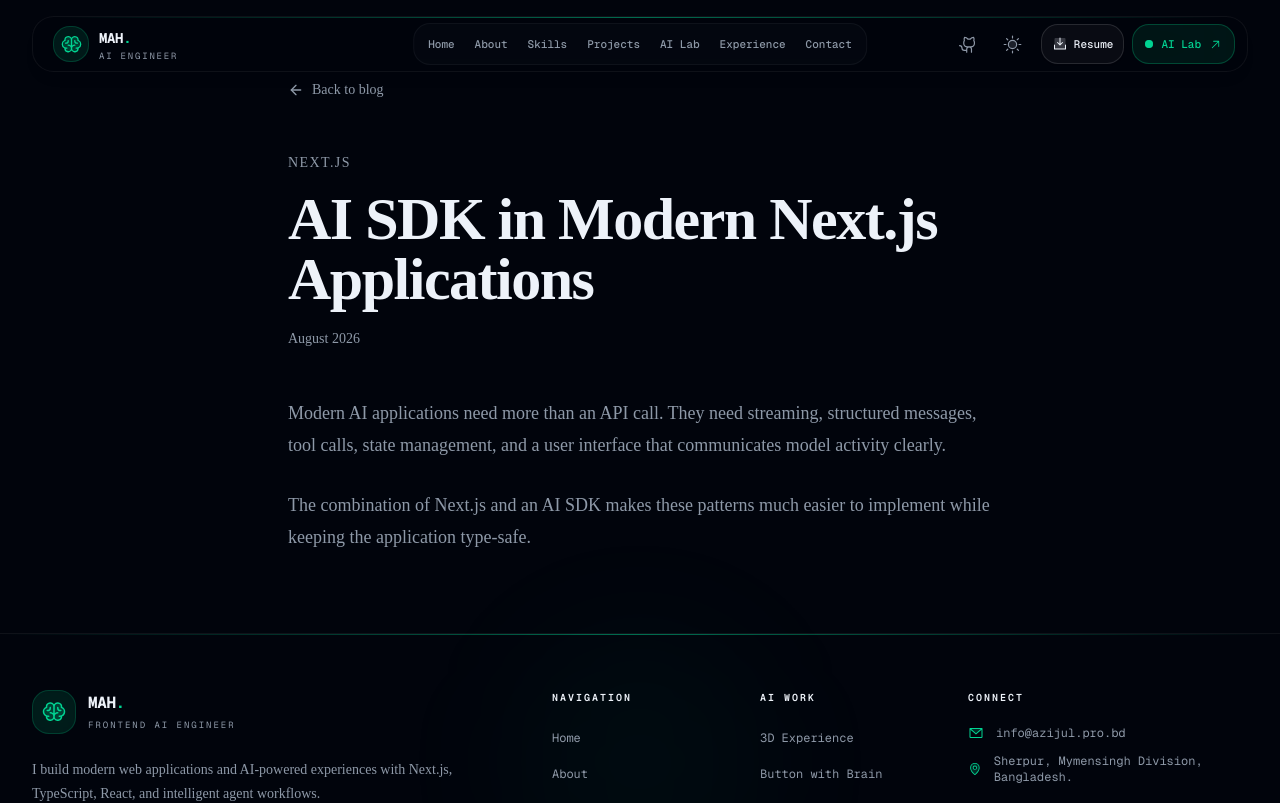
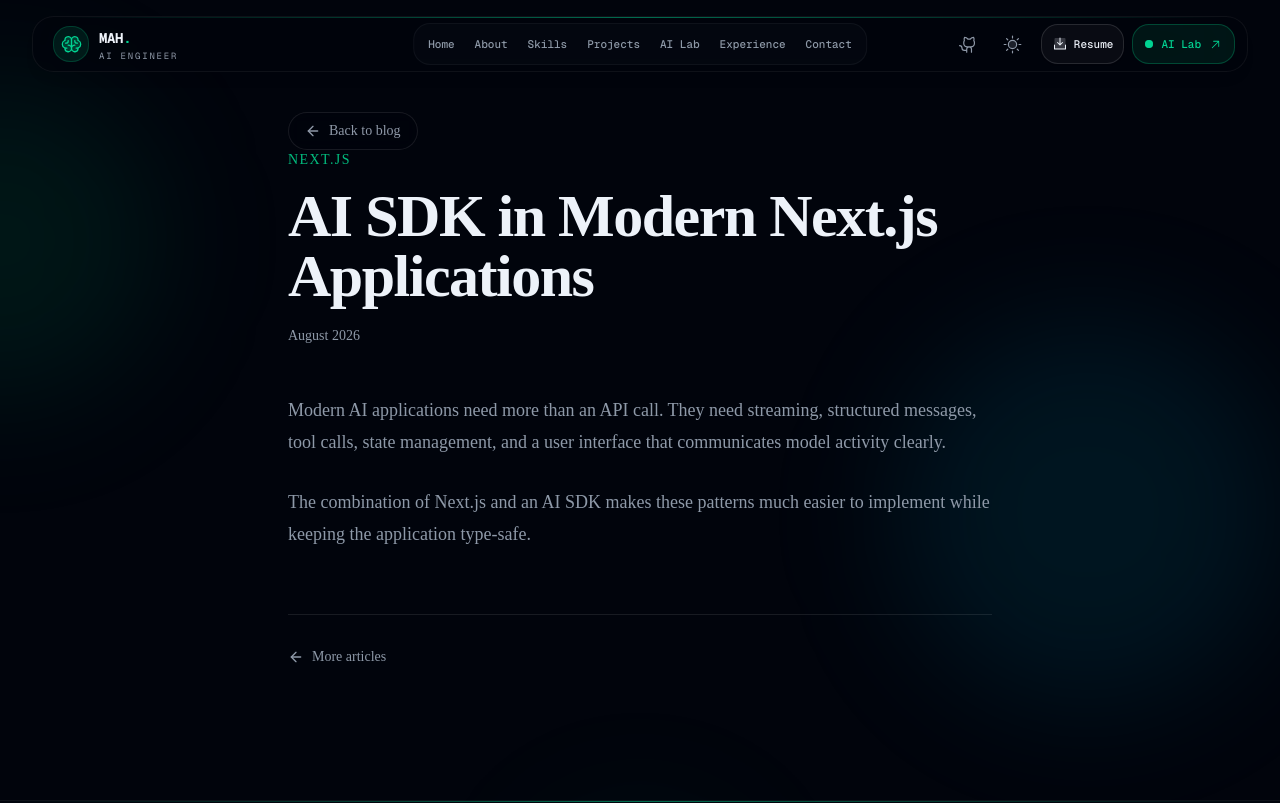
Before and after one commit to azijulhakimbd/Portfolio, a Next.js app: page /blog/ai-sdk-nextjs in a window 1280 px wide. Shown: the top 803 px of the page. Built offline with nearby package versions, Linux system fonts and the light colour scheme.

Commit message:
update:blog and blog details page

```diff
--- a/app/blog/[slug]/page.tsx
+++ b/app/blog/[slug]/page.tsx
@@ -1,5 +1,8 @@
 import Link from "next/link";
 import { ArrowLeft } from "lucide-react";
+import BlogPostContent from "../blog-post-content";
+
+
 
 type BlogPageProps = {
   params: Promise<{ slug: string }>;
@@ -24,6 +27,7 @@ const posts: Record<
       "The most important lesson is that the model should not be treated as the entire application. Good agent architecture requires clear tools, validation, error handling, and a predictable user experience.",
     ],
   },
+
   "ai-sdk-nextjs": {
     title: "AI SDK in Modern Next.js Applications",
     category: "Next.js",
@@ -33,6 +37,7 @@ const posts: Record<
       "The combination of Next.js and an AI SDK makes these patterns much easier to implement while keeping the application type-safe.",
     ],
   },
+
   "designing-ai-interfaces": {
     title: "Designing Better AI Interfaces",
     category: "AI UX",
@@ -44,7 +49,9 @@ const posts: Record<
   },
 };
 
-export default async function BlogDetailsPage({ params }: BlogPageProps) {
+export default async function BlogDetailsPage({
+  params,
+}: BlogPageProps) {
   const { slug } = await params;
   const post = posts[slug];
 
@@ -52,42 +59,59 @@ export default async function BlogDetailsPage({ params }: BlogPageProps) {
     return (
       <main className="mx-auto max-w-4xl px-6 py-20">
         <h1 className="text-4xl font-bold">Post not found</h1>
+
+        <Link
+          href="/blog"
+          className="mt-6 inline-flex items-center gap-2 text-sm text-muted-foreground transition-colors hover:text-foreground"
+        >
+          <ArrowLeft className="size-4" />
+          Back to blog
+        </Link>
       </main>
     );
   }
 
   return (
-    <main className="mx-auto max-w-3xl px-6 py-20 lg:px-8">
-      <Link
-        href="/blog"
-        className="inline-flex items-center gap-2 text-sm text-muted-foreground"
-      >
-        <ArrowLeft className="size-4" />
-        Back to blog
-      </Link>
+    <main className="relative min-h-screen overflow-hidden">
+      {/* Ambient background */}
+      <div
+        aria-hidden="true"
+        className="pointer-events-none absolute -left-40 top-20 h-80 w-80 rounded-full bg-emerald-500/10 blur-3xl"
+      />
 
-      <article className="mt-12">
-        <p className="text-sm uppercase tracking-widest text-muted-foreground">
-          {post.category}
-        </p>
+      <div
+        aria-hidden="true"
+        className="pointer-events-none absolute right-0 top-[40%] h-96 w-96 rounded-full bg-cyan-500/10 blur-3xl"
+      />
 
-        <h1 className="mt-4 text-4xl font-bold tracking-tight sm:text-6xl">
-          {post.title}
-        </h1>
+      <div className="relative mx-auto max-w-3xl px-6 py-20 lg:px-8 lg:py-28">
+        {/* Back button */}
+        <Link
+          href="/blog"
+          className="group inline-flex items-center gap-2 rounded-full border bg-background/70 px-4 py-2 text-sm text-muted-foreground backdrop-blur transition-all duration-300 hover:border-emerald-500/40 hover:text-foreground"
+        >
+          <ArrowLeft className="size-4 transition-transform duration-300 group-hover:-translate-x-1" />
+          Back to blog
+        </Link>
 
-        <p className="mt-5 text-sm text-muted-foreground">{post.date}</p>
+        <BlogPostContent
+          title={post.title}
+          category={post.category}
+          date={post.date}
+          content={post.content}
+        />
 
-        <div className="mt-12 space-y-7">
-          {post.content.map((paragraph) => (
-            <p
-              key={paragraph}
-              className="text-lg leading-8 text-muted-foreground"
-            >
-              {paragraph}
-            </p>
-          ))}
+        {/* Bottom navigation */}
+        <div className="mt-16 border-t pt-8">
+          <Link
+            href="/blog"
+            className="group inline-flex items-center gap-2 text-sm font-medium text-muted-foreground transition-colors hover:text-emerald-500"
+          >
+            <ArrowLeft className="size-4 transition-transform duration-300 group-hover:-translate-x-1" />
+            More articles
+          </Link>
         </div>
-      </article>
+      </div>
     </main>
   );
 }
--- /dev/null
+++ b/app/blog/blog-post-content.tsx
@@ -0,0 +1,115 @@
+"use client";
+
+import { motion, useReducedMotion, type Variants } from "framer-motion";
+
+type BlogPostContentProps = {
+  title: string;
+  category: string;
+  date: string;
+  content: string[];
+};
+
+const contentVariants: Variants = {
+  hidden: {
+    opacity: 0,
+    y: 24,
+  },
+  visible: {
+    opacity: 1,
+    y: 0,
+    transition: {
+      duration: 0.7,
+      ease: [0.22, 1, 0.36, 1],
+    },
+  },
+};
+
+const paragraphVariants: Variants = {
+  hidden: {
+    opacity: 0,
+    y: 20,
+  },
+  visible: {
+    opacity: 1,
+    y: 0,
+    transition: {
+      duration: 0.6,
+      ease: [0.22, 1, 0.36, 1],
+    },
+  },
+};
+
+export default function BlogPostContent({
+  title,
+  category,
+  date,
+  content,
+}: BlogPostContentProps) {
+  const shouldReduceMotion = useReducedMotion();
+
+  return (
+    <article>
+      {/* Category */}
+      <motion.p
+        initial={shouldReduceMotion ? false : { opacity: 0, y: 15 }}
+        animate={shouldReduceMotion ? false : { opacity: 1, y: 0 }}
+        transition={{
+          duration: 0.5,
+        }}
+        className="text-sm font-medium uppercase tracking-widest text-emerald-500"
+      >
+        {category}
+      </motion.p>
+
+      {/* Title */}
+      <motion.h1
+        initial={shouldReduceMotion ? false : { opacity: 0, y: 30 }}
+        animate={shouldReduceMotion ? false : { opacity: 1, y: 0 }}
+        transition={{
+          delay: 0.1,
+          duration: 0.7,
+          ease: [0.22, 1, 0.36, 1],
+        }}
+        className="mt-4 text-4xl font-bold tracking-tight sm:text-6xl"
+      >
+        {title}
+      </motion.h1>
+
+      {/* Date */}
+      <motion.p
+        initial={shouldReduceMotion ? false : { opacity: 0 }}
+        animate={shouldReduceMotion ? false : { opacity: 1 }}
+        transition={{
+          delay: 0.25,
+          duration: 0.5,
+        }}
+        className="mt-5 text-sm text-muted-foreground"
+      >
+        {date}
+      </motion.p>
+
+      {/* Article content */}
+      <motion.div
+        variants={shouldReduceMotion ? undefined : contentVariants}
+        initial={shouldReduceMotion ? false : "hidden"}
+        animate={shouldReduceMotion ? undefined : "visible"}
+        className="mt-12 space-y-7"
+      >
+        {content.map((paragraph, index) => (
+          <motion.p
+            key={`${paragraph}-${index}`}
+            variants={
+              shouldReduceMotion ? undefined : paragraphVariants
+            }
+            transition={{
+              delay: index * 0.08,
+            }}
+            className="text-lg leading-8 text-muted-foreground"
+          >
+            {paragraph}
+          </motion.p>
+        ))}
+      </motion.div>
+    </article>
+  );
+}
```
